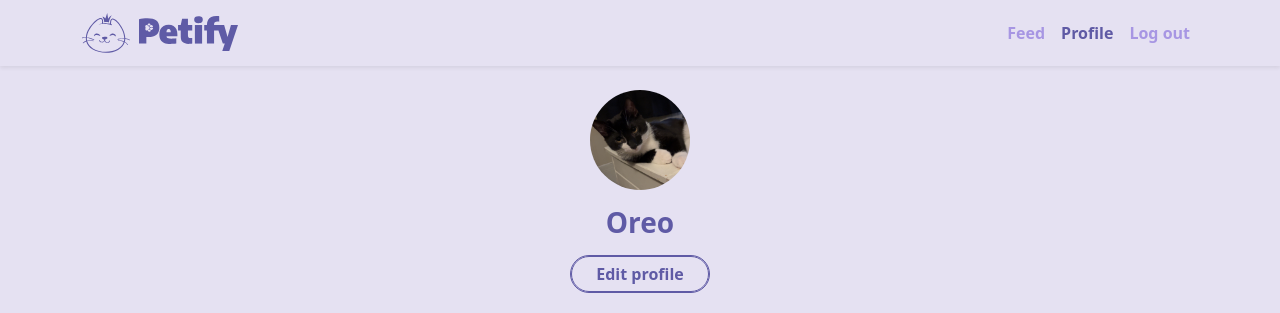
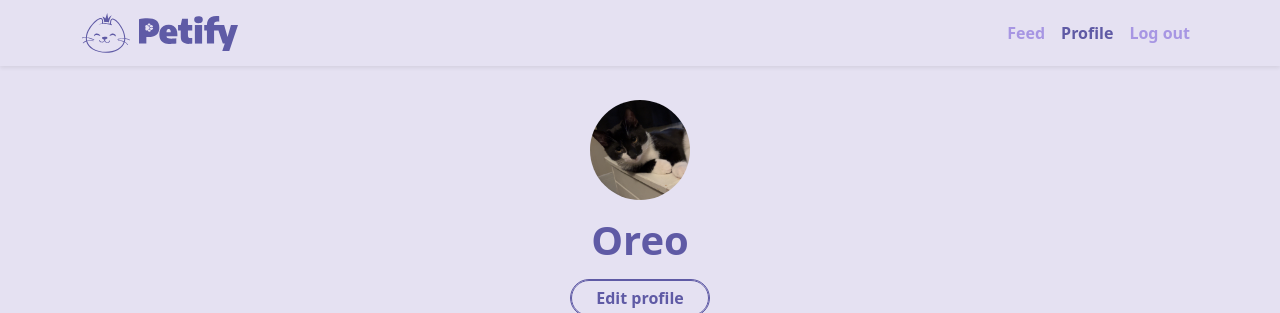
Before and after one commit to inastefansdottir/CSS-framework-CA, a website: page profile/index.html in a window 1280 px wide. Shown: the top 313 px of the page. Drawn offline with nearby package versions, Linux system fonts and the light colour scheme.

Commit message:
Fixed some of the html and css, made the navbar fixed at the top

```diff
--- a/profile/index.html
+++ b/profile/index.html
@@ -5,6 +5,7 @@
     <meta charset="UTF-8" />
     <meta name="viewport" content="width=device-width, initial-scale=1.0" />
     <title>Petify | Profile</title>
+    <link rel="icon" href="/images/favicon.ico" type="image/x-icon" />
     <link rel="stylesheet" href="../css/main.css">
     <link rel="stylesheet" href="../node_modules/@fortawesome/fontawesome-free/css/all.min.css">
 </head>
@@ -13,7 +14,7 @@
 
     <!-- Navbar -->
     <header>
-        <nav class="navbar navbar-expand-lg navbar-dark bg-primary-dark shadow-sm">
+        <nav class="navbar navbar-expand-lg navbar-dark fixed-top bg-primary-light shadow-sm">
             <div class="container">
                 <a class="navbar-brand" href="../feed/index.html">
                     <img src="../images/petify-cat-dark.svg" alt="Petify logo" height="40" class="me-1">
@@ -41,13 +42,13 @@
     </header>
 
     <!-- Profile Section -->
-    <main class="container my-4" style="max-width: 932px;">
+    <main class="container" style="max-width: 932px;">
         <section class="text-center bg-primary-light">
             <div class="mb-3">
                 <img src="../images/oreo-profile.jpg" alt="Profile photo" class="rounded-circle" width="100"
                     height="100">
             </div>
-            <h3 class="fw-black mb-3">Oreo</h3>
+            <h1 class="fw-black mb-3">Oreo</h1>
             <button class="btn btn-outline-primary rounded-pill px-4 mb-4">Edit profile</button>
 
             <div class="d-flex justify-content-center text-center">
--- a/scss/main.scss
+++ b/scss/main.scss
@@ -12,6 +12,10 @@
 body {
   font-family: $font-family-base;
   background-color: $primary-light;
+}
+
+main {
+  margin-top: 100px !important;
 }
 
 .login-card {
```
Also changed, not shown: feed/index.html (+3 -2 lines), index.html (+1 -0 lines), css/main.css, 1 other file.
